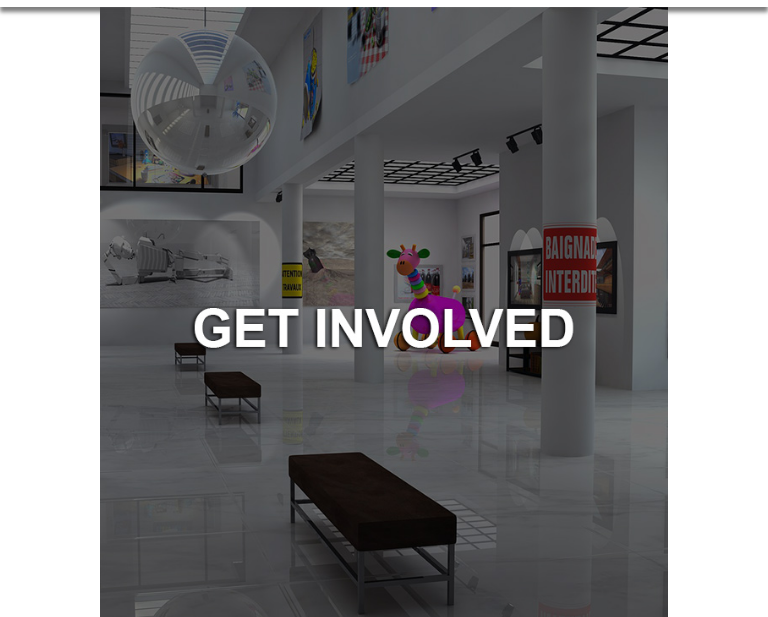
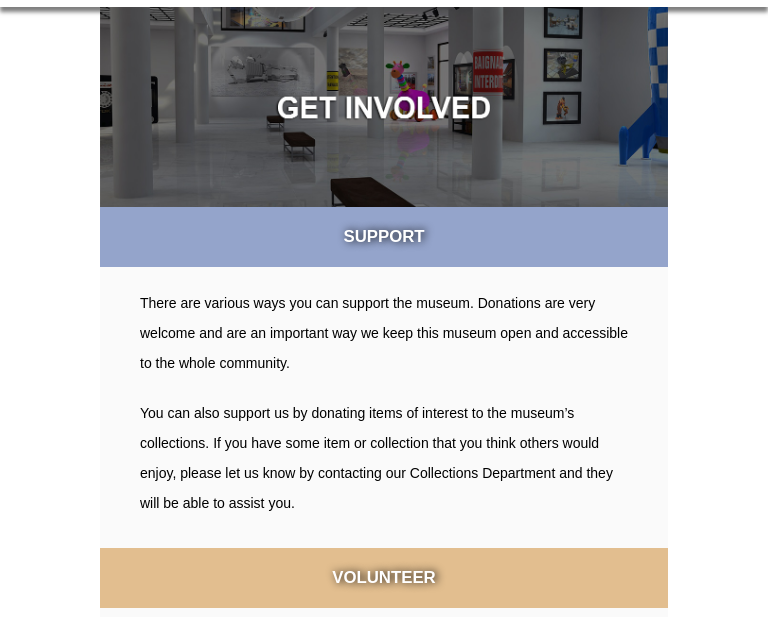
Before and after one commit to KristofferRottingen/SemesterProject1, a plain HTML site: page get-involved.html in a window 768 px wide. Shown: the part 98-715 px from the top of the page. Drawn offline with Linux system fonts and the light colour scheme.

Commit message:
Update styles.css

```diff
--- a/css/styles.css
+++ b/css/styles.css
@@ -532,6 +532,7 @@ footer {
 
   .text-info {
     font-size: 14px;
+    margin-top: auto;
   }
 
   .visit-img {
@@ -546,6 +547,10 @@ footer {
   .visit {
     flex-direction: column;
     align-items: center;
+  }
+
+  .get-involved-img {
+    height: 25vh;
   }
 }
 
```
